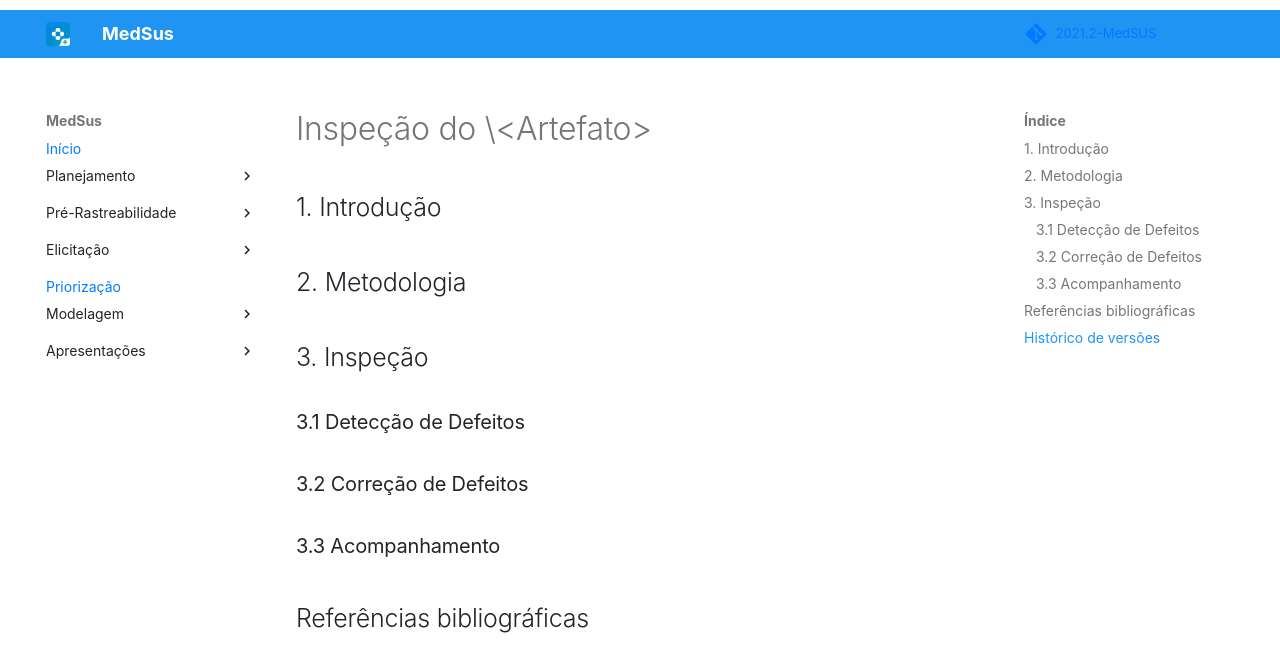
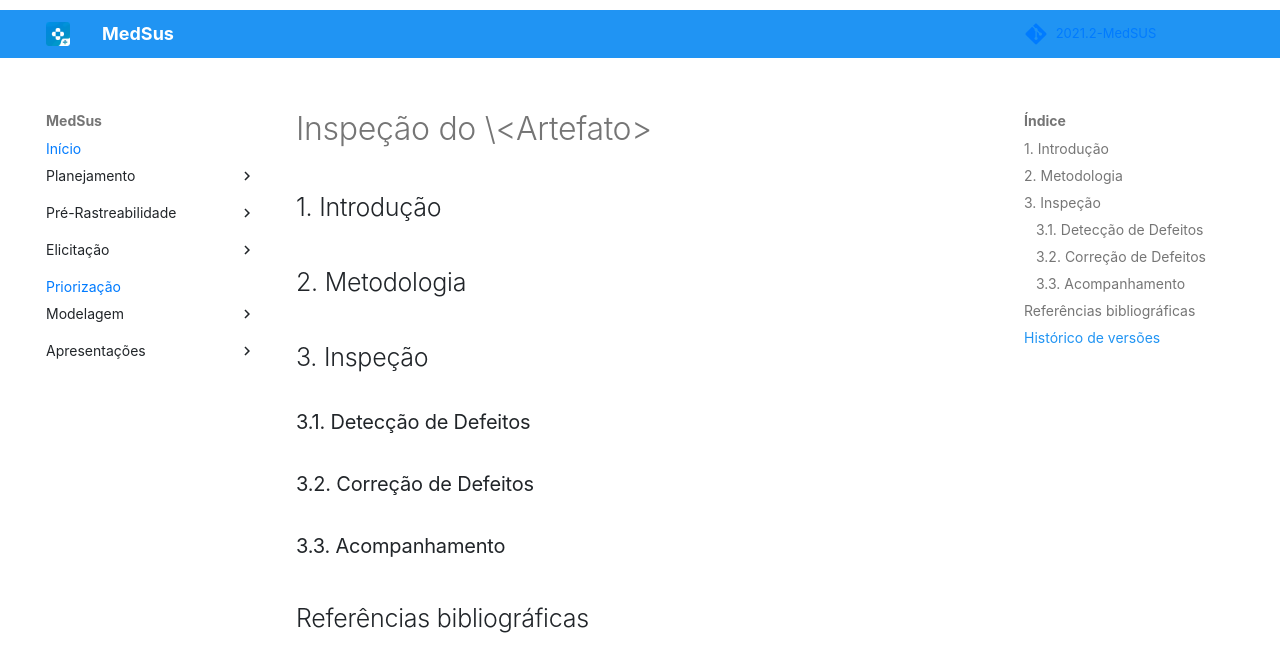
Before and after one commit to Requisitos-de-Software/2021.2-MedSUS, an MkDocs documentation site: the page built from docs/analysis/verification/inspection_template.md, in a window 1280 px wide and 944 px high. Shown: the top 646 px of the window. Built offline with MkDocs 1.6.1 and Material for MkDocs 9.7.7, drawn with Linux system fonts in a browser that asks for light colours; some web fonts are replaced; comment, search, counter and statistics services are not loaded.

```diff
--- a/docs/analysis/verification/inspection_template.md
+++ b/docs/analysis/verification/inspection_template.md
@@ -22,19 +22,19 @@
 
 </p>
 
-### 3.1 Detecção de Defeitos
+### 3.1. Detecção de Defeitos
 
 <p style="text-indent: 20px; text-align: justify">
 
 </p>
 
-### 3.2 Correção de Defeitos
+### 3.2. Correção de Defeitos
 
 <p style="text-indent: 20px; text-align: justify">
 
 </p>
 
-### 3.3 Acompanhamento
+### 3.3. Acompanhamento
 
 <p style="text-indent: 20px; text-align: justify">
 
```
